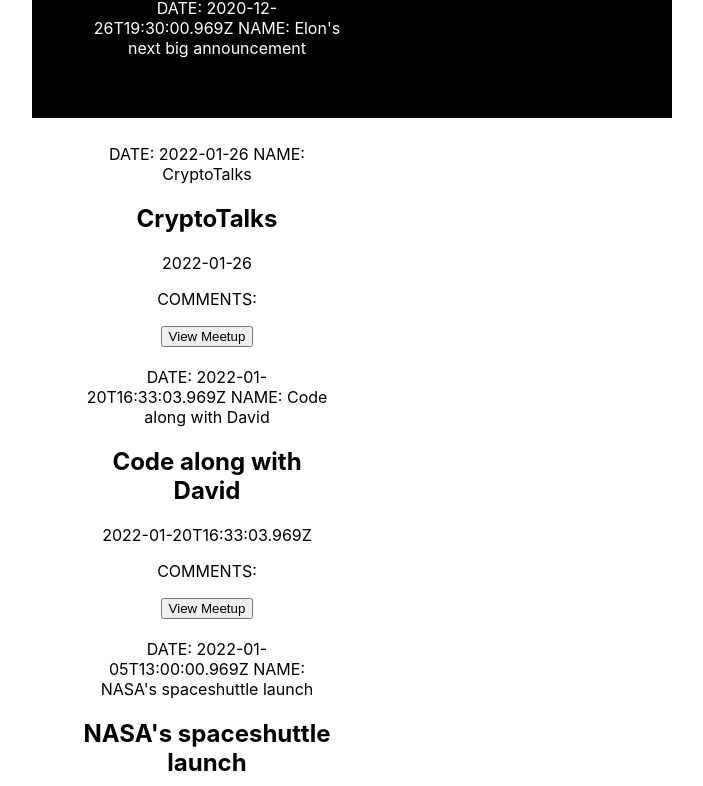
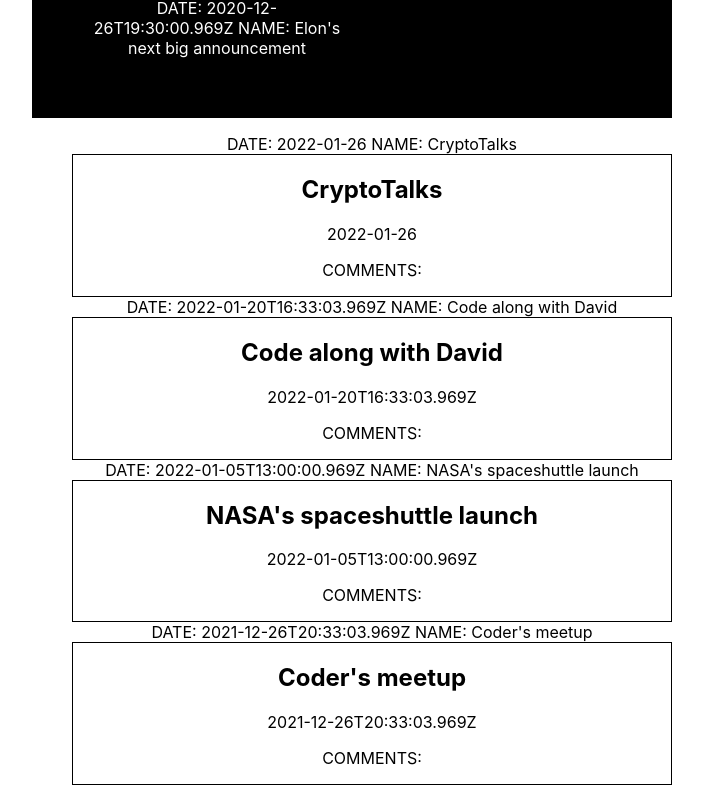
Before and after one commit to codeninjah/uppgift-design-patterns, a React (Create React App) app in the folder uppgift-design-patterns/: page / in a window 1280 px wide. Shown: the part 1195-1981 px from the top of the page, without its empty margins (288-991 px from the left). Built offline with nearby package versions, Linux system fonts and the light colour scheme.

Commit message:
Trying some stuff

```diff
--- a/uppgift-design-patterns/src/App.css
+++ b/uppgift-design-patterns/src/App.css
@@ -75,3 +75,7 @@
 .inputContainer {
   margin-top: 25px;
 }
+
+article {
+  border: 1px solid black;
+}
--- a/uppgift-design-patterns/src/App.tsx
+++ b/uppgift-design-patterns/src/App.tsx
@@ -3,14 +3,13 @@
 import './App.css';
 
 import { MeetupsView } from '../src/components/MeetupsView'
+import  MeetupItem  from '../src/components/MeetupItem';
 import { IMeetup } from './models/Meetup';
 
 function App() {
   return (
     <div className="App">
-      <MeetupsView view={function (item: IMeetup): void {
-        throw new Error('Function not implemented.');
-      } } />
+      <MeetupsView />
     </div>
   );
 }
--- a/uppgift-design-patterns/src/components/MeetupItem.tsx
+++ b/uppgift-design-patterns/src/components/MeetupItem.tsx
@@ -1,4 +1,4 @@
-//import { Meetups } from '../database.json'
+import { Meetups } from '../database.json'
 import { IMeetup } from '../models/Meetup'
 
 const MeetupItem = ({id, name, date, comments}:IMeetup) => {
--- a/uppgift-design-patterns/src/components/MeetupsView.tsx
+++ b/uppgift-design-patterns/src/components/MeetupsView.tsx
@@ -6,12 +6,17 @@
 import { Props } from '../models/Meetup';
 
 
-export const MeetupsView = (props: Props) => {
+export const MeetupsView = () => {
     const meetupsList = Meetups
     const parsedmeetupsList = JSON.parse(JSON.stringify(Meetups))
     const sortedmeetupsList = parsedmeetupsList.sort((a: { date: string; },b: { date: string; }) => (a.date > b.date) ? -1 : ((b.date > a.date) ? 1 : 0))
 
     const [inputValue, setInputValue] = useState<string>("")
+    const goToMeetup = (id: any) => {
+        const meetupinterestedby = sortedmeetupsList.find((item: any) => item.id == id)
+        console.log("Alex")
+        console.log(id)
+    }
     return (
         <>
         <div>
@@ -47,11 +52,11 @@
                 <ol className="sorted-meetups-list-test">
                 {
                     sortedmeetupsList.filter((item: any) => item.date.includes(inputValue)).map((item: any) =>
-                            <li className="sorted-meetups-list-item" >DATE: {item.date}   NAME:  {item.name}
-                                <article>
-                  <MeetupItem key={item.id} id={item.id} name={item.name} date={item.date} comments={item.comments}/>
-                  <button className="button" data-test="meetup-item-button" onClick={() => props.view(item)}>View Meetup</button>
-                </article>
+                            <li>DATE: {item.date}   NAME:  {item.name}
+                                <article onClick={goToMeetup}>
+                                    <MeetupItem key={item.id} id={item.id} name={item.name} date={item.date} comments={item.comments}/>
+                                        {/* <button className="button" data-test="meetup-item-button" onClick={() => props.view(item)}>View Meetup</button> */}
+                                </article>
                             </li>
 
                             )
```
Also changed, not shown: 1 other file (tests, documents, lock files or other folders).
